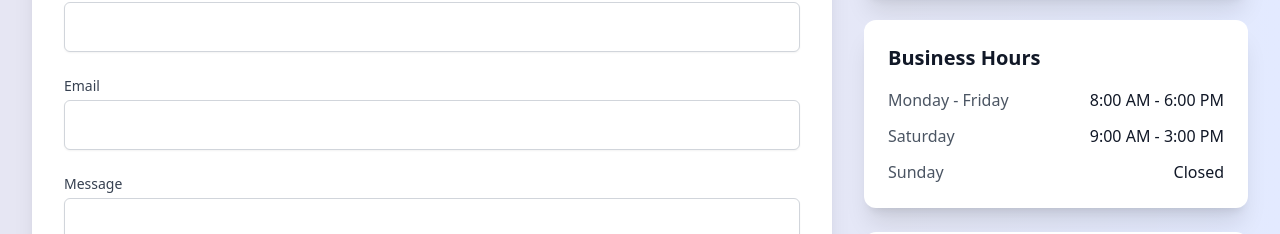
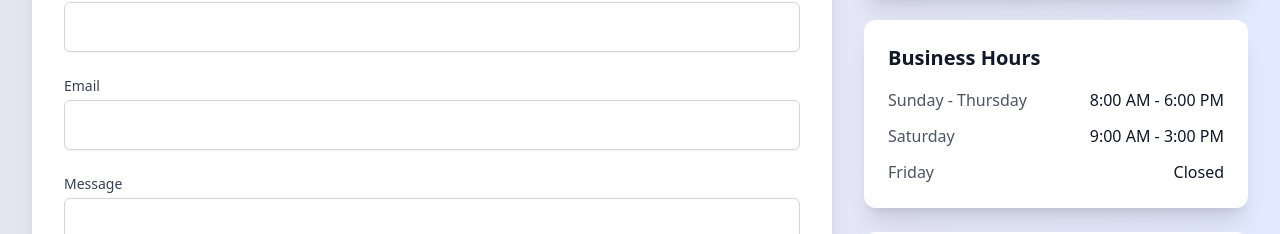
Before and after one commit to nirzaf/steauditing.com, a React (Vite) app: page /contact in a window 1280 px wide. Shown: the part 334-568 px from the top of the page. Built offline with nearby package versions, Linux system fonts and the light colour scheme.

Commit message:
fix: Correct business hours in Contact component (#1)
Updated business hours displayed in the Contact
component to reflect the correct days and times.

```diff
--- a/src/components/Contact.tsx
+++ b/src/components/Contact.tsx
@@ -118,7 +118,7 @@ export default function Contact() {
                 <h3 className="text-xl font-semibold text-gray-900 mb-4">Business Hours</h3>
                 <div className="space-y-3">
                   <div className="flex justify-between items-center">
-                    <span className="text-gray-600">Monday - Friday</span>
+                    <span className="text-gray-600">Sunday - Thursday</span>
                     <span className="text-gray-900 font-medium">8:00 AM - 6:00 PM</span>
                   </div>
                   <div className="flex justify-between items-center">
@@ -126,7 +126,7 @@ export default function Contact() {
                     <span className="text-gray-900 font-medium">9:00 AM - 3:00 PM</span>
                   </div>
                   <div className="flex justify-between items-center">
-                    <span className="text-gray-600">Sunday</span>
+                    <span className="text-gray-600">Friday</span>
                     <span className="text-gray-900 font-medium">Closed</span>
                   </div>
                 </div>
```
